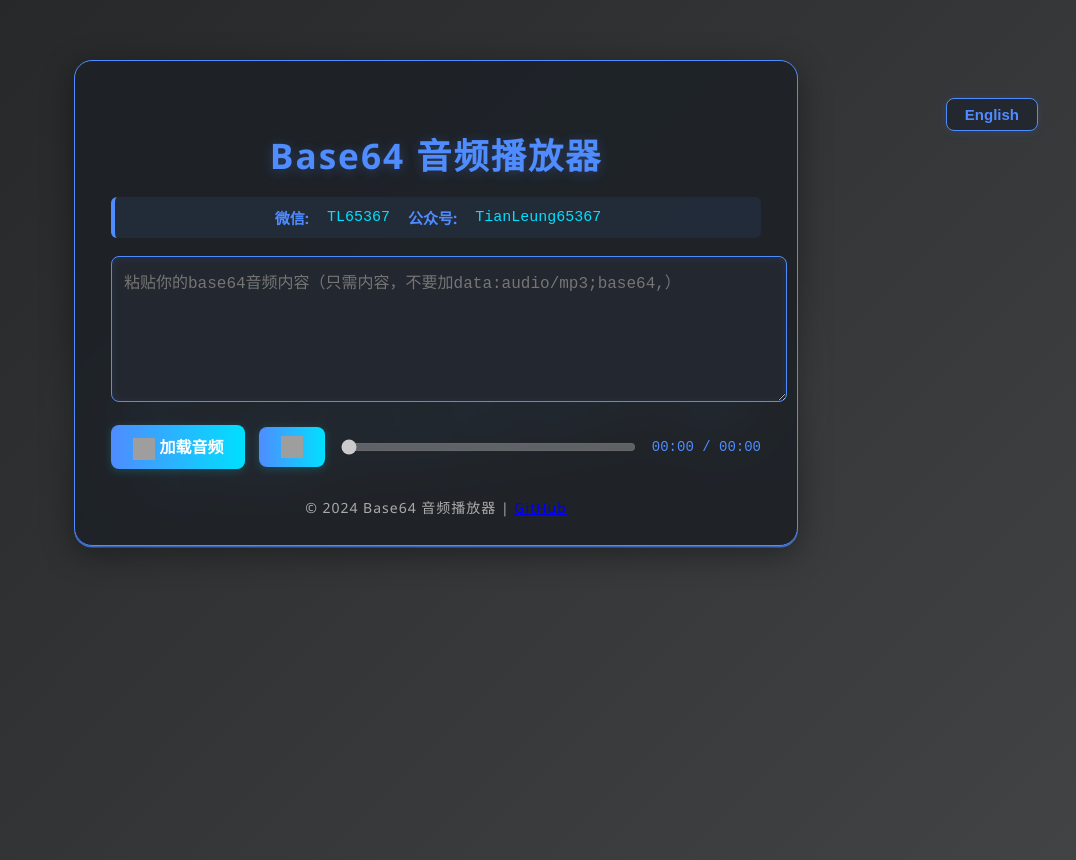
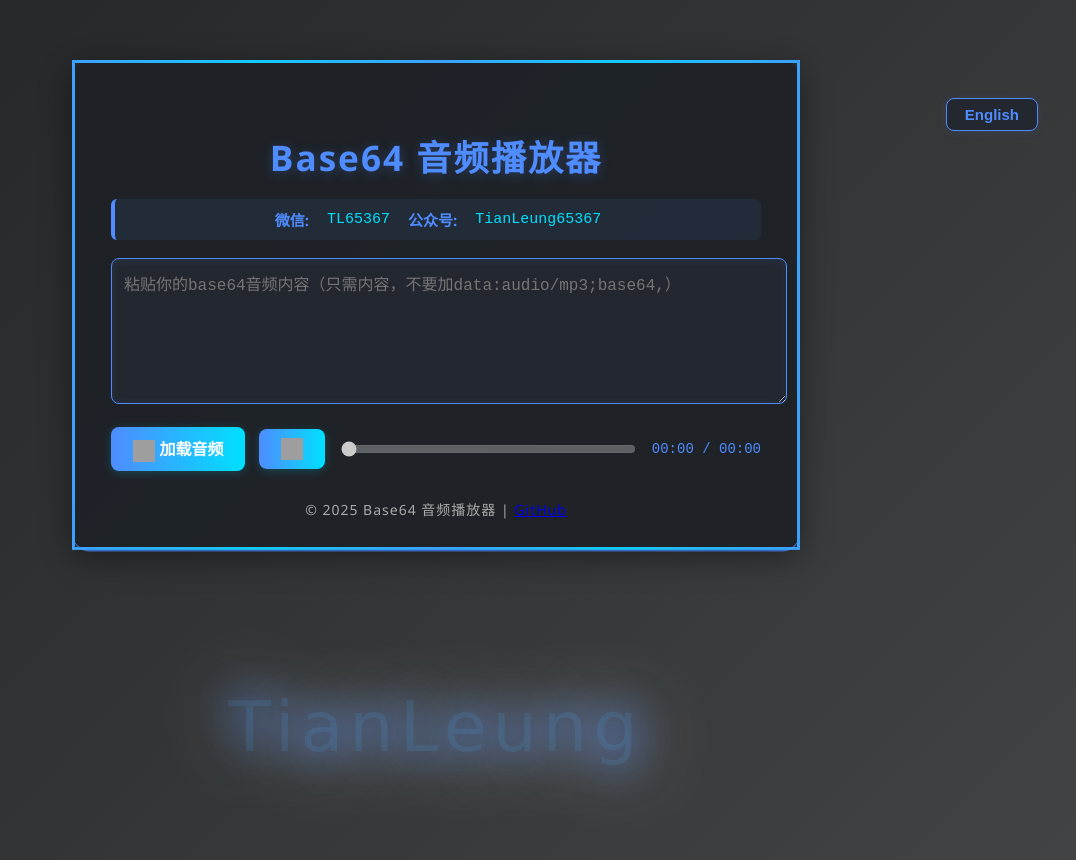
Before and after one commit to TianLeung/base64-audio-player, a plain HTML site: page index.html in a window 1280 px wide. Shown: the whole page, without its empty margins (204-1280 px from the left). Drawn offline with Linux system fonts and the light colour scheme; grey boxes are pictures that could not be loaded; a web font is replaced by a local one.

Commit message:
Update index.html

```diff
--- a/index.html
+++ b/index.html
@@ -13,20 +13,6 @@
       position: relative;
       overflow-x: hidden;
     }
-    .signature-bg {
-      position: fixed;
-      left: 50%;
-      top: 50%;
-      transform: translate(-50%, -50%) rotate(-10deg);
-      font-family: 'Zhi Mang Xing', cursive;
-      font-size: 120px;
-      color: rgba(80,180,255,0.08);
-      pointer-events: none;
-      user-select: none;
-      z-index: 0;
-      white-space: nowrap;
-      text-shadow: 0 0 40px #4f8cff, 0 0 80px #fff;
-    }
     .container {
       max-width: 650px;
       margin: 60px auto 40px auto;
@@ -36,7 +22,19 @@
       padding: 38px 36px 28px 36px;
       position: relative;
       z-index: 1;
-      border: 1.5px solid #4f8cff;
+      /* 动态跑马灯边框 */
+      border: 3px solid;
+      border-image: linear-gradient(270deg, #4f8cff, #00e0ff, #4f8cff, #00e0ff, #4f8cff) 1;
+      animation: borderMove 4s linear infinite;
+      border-width: 3px;
+    }
+    @keyframes borderMove {
+      0% {
+        border-image-source: linear-gradient(270deg, #4f8cff, #00e0ff, #4f8cff, #00e0ff, #4f8cff);
+      }
+      100% {
+        border-image-source: linear-gradient(630deg, #00e0ff, #4f8cff, #00e0ff, #4f8cff, #00e0ff);
+      }
     }
     h2 {
       text-align: center;
@@ -119,15 +117,34 @@
     }
     .info-label { font-weight: 700; }
     .info-value { font-family: monospace; color: #00e0ff; }
+    /* 新增签名样式 */
+    .signature-bottom {
+      width: 100vw;
+      text-align: center;
+      position: fixed;
+      left: 0;
+      bottom: 32px;
+      z-index: 0;
+      pointer-events: none;
+    }
+    .signature-bottom-inner {
+      display: inline-block;
+      font-family: 'Zhi Mang Xing', cursive;
+      font-size: 70px;
+      color: rgba(80,180,255,0.13);
+      text-shadow: 0 0 40px #4f8cff, 0 0 80px #fff;
+      letter-spacing: 6px;
+      user-select: none;
+      pointer-events: none;
+    }
     @media (max-width: 700px) {
       .container { padding: 12px 4vw; }
       .lang-btn { right: 10px; top: 10px; }
-      .signature-bg { font-size: 60px; }
+      .signature-bottom-inner { font-size: 36px; }
     }
   </style>
 </head>
 <body>
-  <div class="signature-bg">TianLeung</div>
   <button class="lang-btn" id="langBtn" onclick="toggleLang()">English</button>
   <div class="container">
     <h2 id="title">Base64 音频播放器</h2>
@@ -151,9 +168,10 @@
       </a>
     </div>
     <div class="footer" id="footer">
-      © 2024 Base64 音频播放器 | <a href="https://github.com/TianLeung/base64-audio-player" target="_blank">GitHub</a>
+      © 2025 Base64 音频播放器 | <a href="https://github.com/TianLeung/base64-audio-player" target="_blank">GitHub</a>
     </div>
   </div>
+  <div class="signature-bottom"><span class="signature-bottom-inner">TianLeung</span></div>
   <script>
     // 多语言文本
     const langText = {
@@ -165,7 +183,7 @@
         pause: "暂停",
         alert: "请粘贴base64音频内容！",
         download: "下载",
-        footer: "© 2024 Base64 音频播放器 | ",
+        footer: "© 2025 Base64 音频播放器 | ",
         langBtn: "English",
         wechat: "微信:",
         mp: "公众号:"
@@ -178,7 +196,7 @@
         pause: "Pause",
         alert: "Please paste base64 audio content!",
         download: "Download",
-        footer: "© 2024 Base64 Audio Player | ",
+        footer: "© 2025 Base64 Audio Player | ",
         langBtn: "中文",
         wechat: "WeChat:",
         mp: "Official Account:"
```
